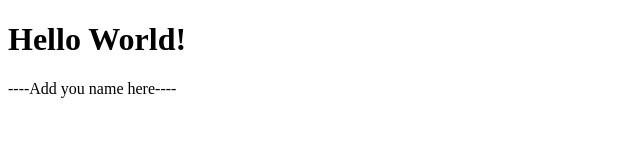
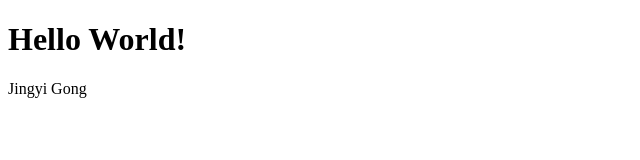
Before and after one commit to DS4200-S23-Class/ic-01-jingyig16, a plain HTML site: page index.html in a window 1280 px wide. Shown: the whole page, without its empty margins (0-640 px from the left). Drawn offline with Linux system fonts and the light colour scheme.

Commit message:
Update index.html

```diff
--- a/index.html
+++ b/index.html
@@ -6,7 +6,7 @@
 
 <p>
 
-----Add you name here----
+Jingyi Gong
 
 </p>
 
```
